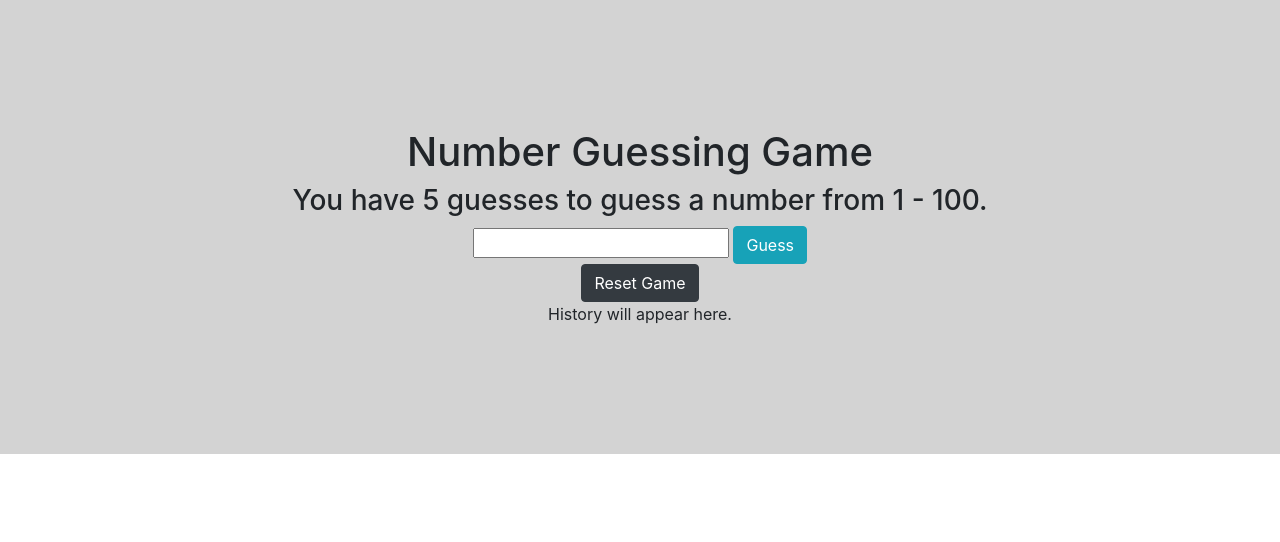
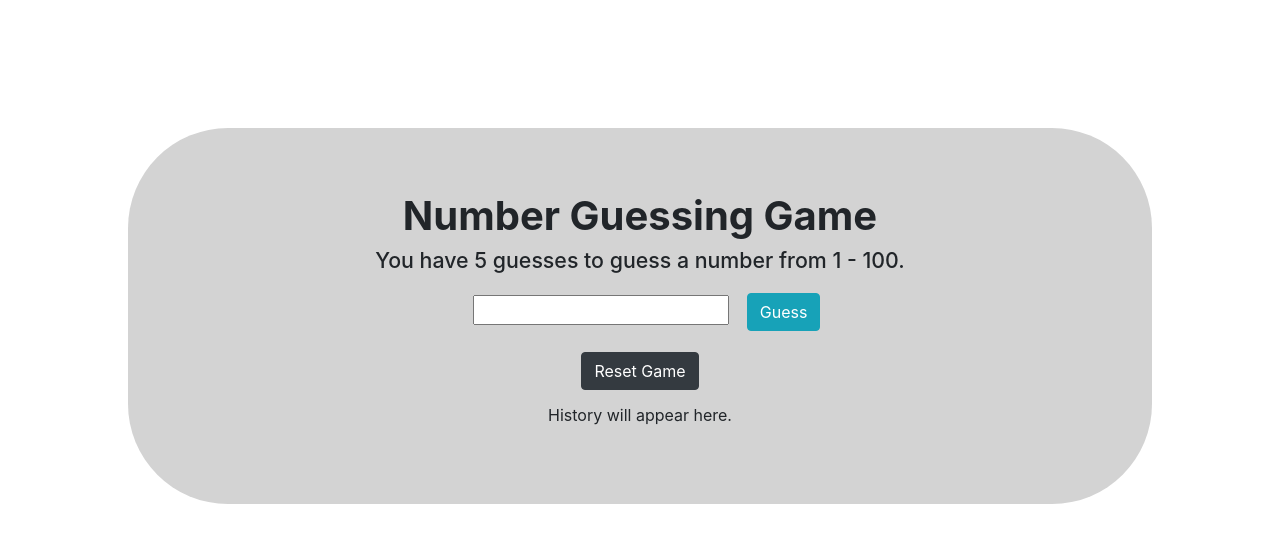
Before and after one commit to alyssabao/Guessing-Game, a plain HTML site: page index.html in a window 1280 px wide. Drawn offline with nearby package versions, Linux system fonts and the light colour scheme.

Commit message:
finished required features

```diff
--- a/index.html
+++ b/index.html
@@ -11,18 +11,18 @@
 </head>
 
 <body>
-    <div class="design">
+    <section id="design">
         <h1>Number Guessing Game</h1>
         <h3>You have 5 guesses to guess a number from 1 - 100.</h3>
         <div id="remainingGuesses"></div>
         <div id="resultArea"></div>
-        <input type="number" id="guessNumber" />
+        <input type="number" id="guessNumber" class="marg" />
         <button onclick="guess()" class="btn btn-info" id="guessButton">Guess</button>
-        <div>
+        <div class="marg">
             <button onclick="reset()" type="button" class="btn btn-dark">Reset Game</button>
         </div>
-        <div id="historyArea">History will appear here.</div>
-    </div>
+        <div id="historyArea" class="marg">History will appear here.</div>
+    </section>
     <script src="main.js"></script>
     <script src="https://code.jquery.com/jquery-3.2.1.slim.min.js"
         integrity="sha384-KJ3o2DKtIkvYIK3UENzmM7KCkRr/rE9/Qpg6aAZGJwFDMVNA/GpGFF93hXpG5KkN"
--- a/main.js
+++ b/main.js
@@ -3,10 +3,10 @@ let resultMessage = ''
 let history = []
 let numAvailableGuesses = 5;
 let count = 0;
+let element = document.getElementById("design")
 console.log("This is what the computer chose:", randomNum)
 
 function guess() {
-
     let userNum = document.getElementById("guessNumber").value
     count += 1;
     if (randomNum > userNum) {
@@ -19,11 +19,14 @@ function guess() {
         resultMessage = userNum+" is correct!"
         numAvailableGuesses = numAvailableGuesses - 1
         document.getElementById("guessButton").disabled = true;
+        element.style.backgroundColor = "#5db410";
     }
-
     if (count >= 5) {
         document.getElementById("guessButton").disabled = true;
+        resultMessage = "Oops, you lost :("
+        element.style.backgroundColor = "#b43610";
     }
+    $('#guessNumber').val('');
     history.push(userNum)
     document.getElementById("resultArea").innerHTML = `${resultMessage}`
     document.getElementById("historyArea").innerHTML = `History: ${history}`
--- a/style.css
+++ b/style.css
@@ -1,5 +1,19 @@
-.design {
+#design {
     background-color: lightgray;
     text-align: center;
-    padding: 10%;
+    padding: 5%;
+    margin: 10%;
+    border-radius: 100px;
 }
+
+h1 {
+    font-weight: bolder;
+}
+
+h3 {
+    font-size: 16pt;
+}
+
+.marg {
+    margin: 10pt;
+}
```
